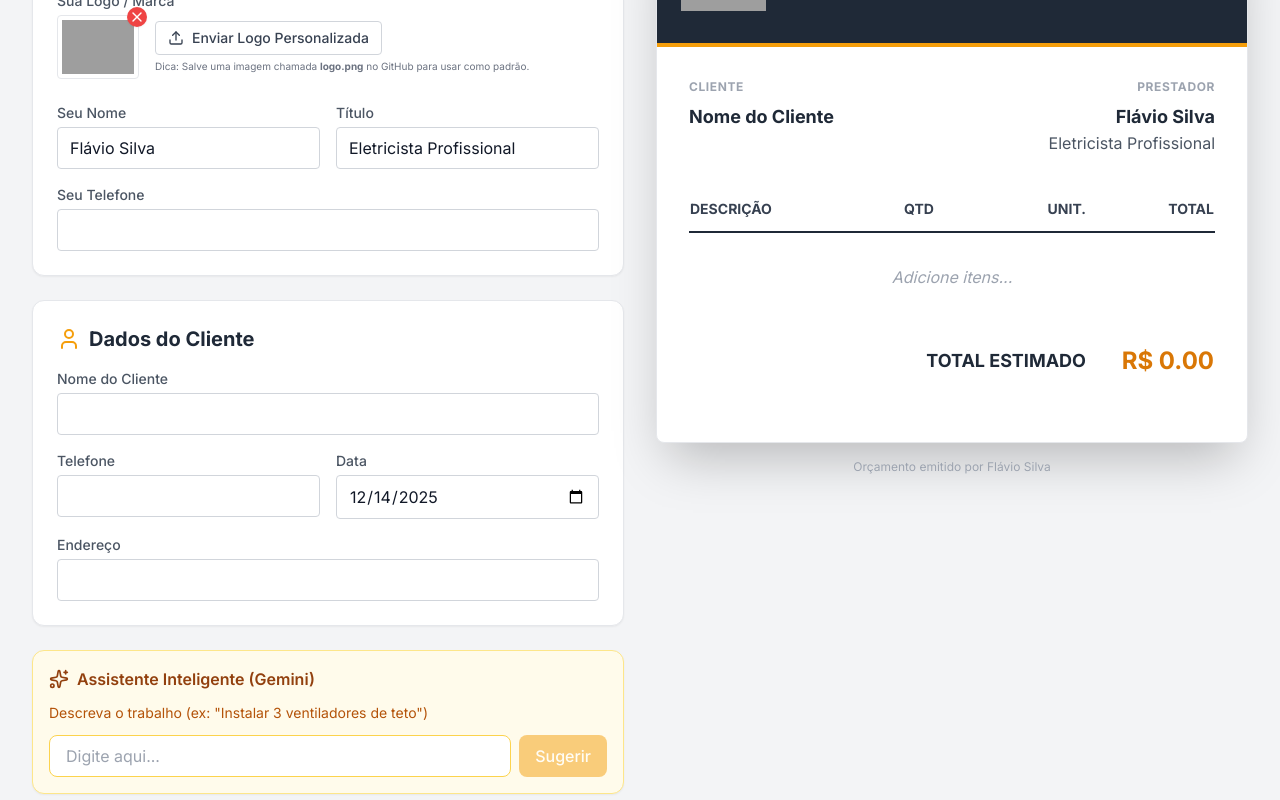
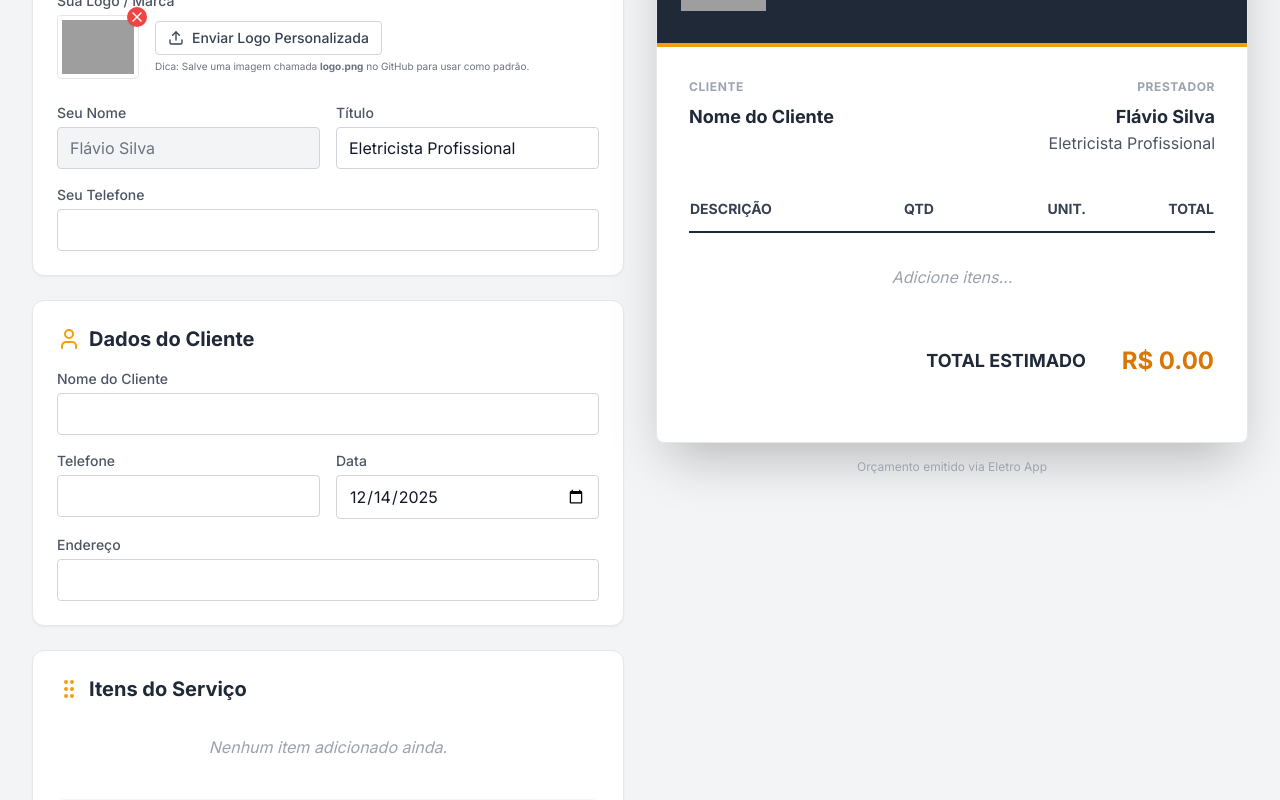
Before and after one commit to YoriDPA/Or-amento-Flavio, a React (Vite) app: page / in a window 1280 px wide. Shown: the part 360-1160 px from the top of the page. Built offline with nearby package versions, Linux system fonts and the light colour scheme; grey boxes are pictures that could not be loaded.

Commit message:
Add files via upload

```diff
--- a/index.html
+++ b/index.html
@@ -3,14 +3,14 @@
   <head>
     <meta charset="UTF-8" />
     <meta name="viewport" content="width=device-width, initial-scale=1.0" />
-    <title>Flávio Silva - Orçamentos Elétricos</title>
+    <title>Eletro App - Soluções Elétricas</title>
 
     <!-- PWA Configs -->
     <link rel="manifest" href="manifest.json" />
     <meta name="theme-color" content="#d97706" />
     <meta name="apple-mobile-web-app-capable" content="yes">
     <meta name="apple-mobile-web-app-status-bar-style" content="black-translucent">
-    <meta name="apple-mobile-web-app-title" content="Flávio Silva">
+    <meta name="apple-mobile-web-app-title" content="Eletro App">
 
     <!-- Ícones do App (Salve sua imagem como icon.png na pasta do projeto) -->
     <link rel="icon" type="image/png" href="./icon.png" />
--- a/index.tsx
+++ b/index.tsx
@@ -1,7 +1,7 @@
 import React, { useState, useEffect, useRef } from 'react';
 import ReactDOM from 'react-dom/client';
-import { GoogleGenAI, Type } from "@google/genai";
-import { Zap, User, Printer, Share2, FilePlus, Settings, AlertCircle, Briefcase, Eye, Edit3, MessageCircle, Download, Sparkles, Loader2, Plus, Trash2, GripVertical, Save, Upload, X } from 'lucide-react';
+import { GoogleGenAI } from "@google/genai";
+import { Zap, User, Printer, Share2, FilePlus, Settings, AlertCircle, Briefcase, Eye, Edit3, MessageCircle, Download, Plus, Trash2, GripVertical, Save, Upload, X } from 'lucide-react';
 
 // --- TYPES ---
 interface ServiceItem {
@@ -28,13 +28,6 @@ interface ProfessionalData {
   logo?: string; // Base64 ou URL (./logo.png)
 }
 
-interface GeneratedSuggestion {
-  description: string;
-  estimatedPrice: number;
-  unit: string;
-  reasoning?: string;
-}
-
 // --- SERVICE: Gemini ---
 // Função auxiliar para pegar a chave do LocalStorage ou do ambiente
 const getApiKey = () => localStorage.getItem('eo_api_key') || (window as any).process?.env?.API_KEY || '';
@@ -44,48 +37,6 @@ const getGenAI = () => {
   const key = getApiKey();
   if (!key) return null;
   return new GoogleGenAI({ apiKey: key });
-};
-
-const suggestServices = async (jobDescription: string): Promise<GeneratedSuggestion[]> => {
-  const ai = getGenAI();
-  if (!ai) {
-    console.warn("API Key is missing for Gemini suggestions.");
-    return [];
-  }
-
-  try {
-    const response = await ai.models.generateContent({
-      model: "gemini-2.5-flash",
-      contents: `O usuário é um eletricista criando um orçamento.
-      Descrição do trabalho: "${jobDescription}".
-      Liste de 3 a 6 itens de serviço ou materiais necessários para realizar este trabalho.
-      Estime um preço unitário RAZOÁVEL em Reais (BRL) para o mercado brasileiro.
-      Retorne JSON.`,
-      config: {
-        responseMimeType: "application/json",
-        responseSchema: {
-          type: Type.ARRAY,
-          items: {
-            type: Type.OBJECT,
-            properties: {
-              description: { type: Type.STRING },
-              estimatedPrice: { type: Type.NUMBER },
-              unit: { type: Type.STRING },
-            },
-            required: ["description", "estimatedPrice", "unit"],
-          },
-        },
-      },
-    });
-
-    if (response.text) {
-      return JSON.parse(response.text) as GeneratedSuggestion[];
-    }
-    return [];
-  } catch (error) {
-    console.error("Error generating suggestions:", error);
-    return [];
-  }
 };
 
 const generateProfessionalMessage = async (
@@ -116,107 +67,6 @@ const generateProfessionalMessage = async (
 }
 
 // --- COMPONENTS ---
-
-// AIAssistant Component
-interface AIAssistantProps {
-  onAddItems: (items: ServiceItem[]) => void;
-}
-
-const AIAssistant: React.FC<AIAssistantProps> = ({ onAddItems }) => {
-  const [prompt, setPrompt] = useState('');
-  const [isLoading, setIsLoading] = useState(false);
-  const [suggestions, setSuggestions] = useState<GeneratedSuggestion[]>([]);
-  const [error, setError] = useState<string | null>(null);
-
-  const handleSuggest = async () => {
-    if (!prompt.trim()) return;
-    setIsLoading(true);
-    setError(null);
-    setSuggestions([]);
-
-    try {
-      const results = await suggestServices(prompt);
-      if (results.length === 0) {
-          setError("Não foi possível gerar sugestões. Verifique a API Key.");
-      }
-      setSuggestions(results);
-    } catch (err) {
-      setError("Erro ao conectar com a IA.");
-    } finally {
-      setIsLoading(false);
-    }
-  };
-
-  const handleAddAll = () => {
-    const newItems: ServiceItem[] = suggestions.map((s) => ({
-      id: crypto.randomUUID(),
-      description: s.description,
-      quantity: 1,
-      unitPrice: s.estimatedPrice,
-      unit: s.unit
-    }));
-    onAddItems(newItems);
-    setSuggestions([]);
-    setPrompt('');
-  };
-
-  return (
-    <div className="bg-electric-50 border border-electric-200 rounded-xl p-4 mb-6 shadow-sm">
-      <div className="flex items-center gap-2 mb-3 text-electric-800">
-        <Sparkles className="w-5 h-5" />
-        <h3 className="font-semibold">Assistente Inteligente (Gemini)</h3>
-      </div>
-
-      <div className="space-y-3">
-        <label className="block text-sm text-electric-700">
-          Descreva o trabalho (ex: "Instalar 3 ventiladores de teto")
-        </label>
-        <div className="flex gap-2">
-          <input
-            type="text"
-            value={prompt}
-            onChange={(e) => setPrompt(e.target.value)}
-            onKeyDown={(e) => e.key === 'Enter' && handleSuggest()}
-            placeholder="Digite aqui..."
-            className="flex-1 px-4 py-2 border border-electric-300 rounded-lg focus:ring-2 focus:ring-electric-500 outline-none"
-            disabled={isLoading}
-          />
-          <button
-            onClick={handleSuggest}
-            disabled={isLoading || !prompt.trim()}
-            className="bg-electric-500 hover:bg-electric-600 text-white px-4 py-2 rounded-lg font-medium transition-colors flex items-center gap-2 disabled:opacity-50"
-          >
-            {isLoading ? <Loader2 className="w-4 h-4 animate-spin" /> : 'Sugerir'}
-          </button>
-        </div>
-
-        {error && <p className="text-red-500 text-xs mt-1">{error}</p>}
-
-        {suggestions.length > 0 && (
-          <div className="mt-4 bg-white p-4 rounded-lg border border-electric-200">
-            <h4 className="text-sm font-semibold text-gray-700 mb-2">Sugestões:</h4>
-            <ul className="space-y-2 mb-3">
-              {suggestions.map((s, idx) => (
-                <li key={idx} className="text-sm text-gray-600 flex justify-between border-b border-gray-50 pb-1">
-                  <span>{s.description}</span>
-                  <span className="font-mono text-gray-500">R$ {s.estimatedPrice.toFixed(2)} / {s.unit}</span>
-                </li>
-              ))}
-            </ul>
-            <div className="flex justify-end">
-                <button
-                    onClick={handleAddAll}
-                    className="text-sm bg-green-600 hover:bg-green-700 text-white px-3 py-1.5 rounded flex items-center gap-1"
-                >
-                    <Plus className="w-3 h-3" /> Adicionar Tudo
-                </button>
-            </div>
-          </div>
-        )}
-      </div>
-    </div>
-  );
-};
 
 // QuoteForm Component
 interface QuoteFormProps {
@@ -399,7 +249,7 @@ const App: React.FC = () => {
 
     // Configuração inicial com valores padrão
     return {
-      name: parsed.name || 'Flávio Silva',
+      name: 'Flávio Silva', // Nome fixo
       title: parsed.title || 'Eletricista Profissional',
       phone: parsed.phone || '',
       // Se tiver uma logo salva (base64) usa ela, senão tenta usar o arquivo fixo logo.png
@@ -583,8 +433,8 @@ const App: React.FC = () => {
               <div className="p-2 bg-white rounded-full">
                  <Zap className="h-6 w-6 text-electric-600" />
               </div>
-              <span className="font-bold text-xl tracking-tight hidden sm:inline">Flávio Silva</span>
-              <span className="font-bold text-lg tracking-tight sm:hidden">Flávio Silva</span>
+              <span className="font-bold text-xl tracking-tight hidden sm:inline">Eletro App</span>
+              <span className="font-bold text-lg tracking-tight sm:hidden">Eletro App</span>
             </div>
             <div className="flex items-center space-x-2 sm:space-x-4">
               {showInstallBtn && (
@@ -639,7 +489,7 @@ const App: React.FC = () => {
                  </p>
                </div>
                <p className="text-sm text-orange-800">
-                 Para usar a Inteligência Artificial (sugestões e textos), você precisa de uma chave API do Google Gemini.
+                 Para usar a Inteligência Artificial (melhoria de texto), você precisa de uma chave API do Google Gemini.
                </p>
                <div className="flex gap-2 mt-2">
                  <input
@@ -717,8 +567,8 @@ const App: React.FC = () => {
                   <input
                     type="text"
                     value={professional.name}
-                    onChange={(e) => setProfessional({...professional, name: e.target.value})}
-                    className="w-full px-3 py-2 border border-gray-300 rounded"
+                    readOnly
+                    className="w-full px-3 py-2 border border-gray-300 rounded bg-gray-100 text-gray-500 cursor-not-allowed"
                     placeholder="Seu Nome"
                   />
                 </div>
@@ -788,7 +638,6 @@ const App: React.FC = () => {
               </div>
             </div>
 
-            <AIAssistant onAddItems={(newItems) => setItems([...items, ...newItems])} />
             <QuoteForm items={items} setItems={setItems} />
 
             <div className="bg-white rounded-xl shadow-sm border border-gray-200 p-4 sm:p-6">
@@ -955,7 +804,7 @@ const App: React.FC = () => {
             </div>
 
             <div className="mt-4 text-center no-print">
-               <p className="text-xs text-gray-400 mb-2">Orçamento emitido por Flávio Silva</p>
+               <p className="text-xs text-gray-400 mb-2">Orçamento emitido via Eletro App</p>
                <button
                 onClick={handlePrint}
                 className="lg:hidden w-full py-3 bg-electric-600 hover:bg-electric-700 text-white rounded-lg font-bold shadow-lg flex items-center justify-center gap-2"
--- a/metadata.json
+++ b/metadata.json
@@ -1,5 +1,5 @@
 {
-  "name": "Flavio Silva",
+  "name": "Eletro App",
   "description": "Gerador de orçamentos inteligente para eletricistas, com sugestão de serviços via IA e formatação profissional.",
   "requestFramePermissions": []
 }
--- a/package.json
+++ b/package.json
@@ -1,5 +1,5 @@
 {
-  "name": "flavio-silva",
+  "name": "eletro-app",
   "private": true,
   "version": "0.0.0",
   "type": "module",
--- a/sw.js
+++ b/sw.js
@@ -1,4 +1,4 @@
-const CACHE_NAME = 'flaviosilva-v6'; // Versão 6
+const CACHE_NAME = 'eletroapp-v2'; // Versão 2
 const ASSETS_TO_CACHE = [
   './',
   './index.html',
```
Also changed, not shown: manifest.json.
